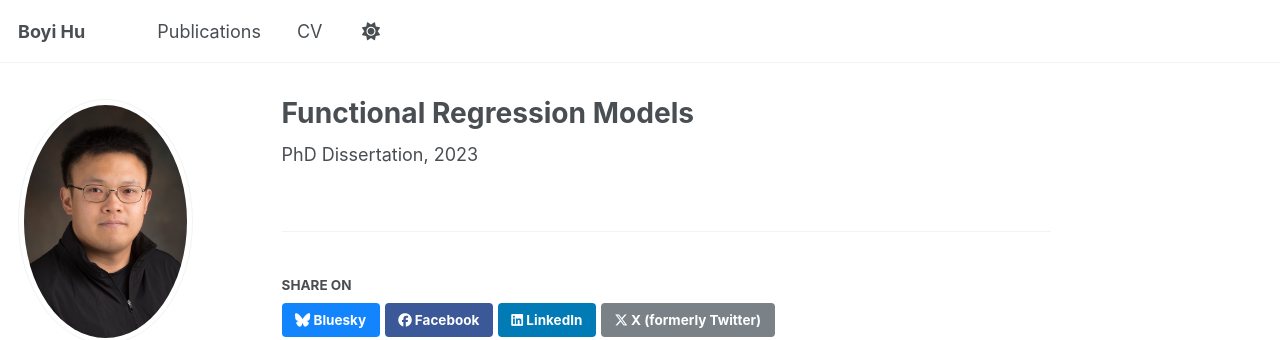
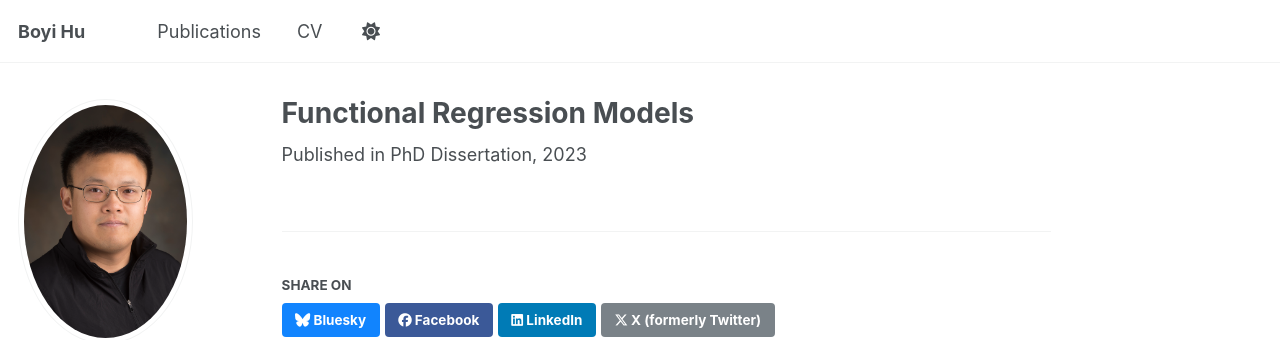
Before and after one commit to BoyiHu673/BoyiHu673.github.io, a Jekyll site: the page built from _publications/PhD_thesis.md, in a window 1280 px wide. Shown: the top 340 px of the page. Built offline with Jekyll 4.4.1, drawn with Linux system fonts in a browser that asks for light colours; a script that is not in the unit is left out.

Commit message:
Update single.html

```diff
--- a/_layouts/single.html
+++ b/_layouts/single.html
@@ -37,9 +37,7 @@ layout: default
         {% if page.collection == 'teaching' %}
           <p> {{ page.type }}, <i>{{ page.venue }}</i>, {{ page.date | default: "1900-01-01" | date: "%Y" }} </p>
         {% elsif page.venue and page.date %}
-          {{ page.venue }}, {{ page.date | default: "1900-01-01" | date: "%Y" }}
-        {% elsif page.status and page.date %}
-          {{ page.status }}, {{ page.date | default: "1900-01-01" | date: "%Y" }}
+          Published in {{ page.venue }}, {{ page.date | default: "1900-01-01" | date: "%Y" }}
         {% elsif page.date %}
           <p class="page__date"><strong><i class="fa fa-fw fa-calendar" aria-hidden="true"></i> {{ site.data.ui-text[site.locale].date_label | default: "Published:" }}</strong> <time datetime="{{ page.date | date_to_xmlschema }}">{{ page.date | default: "1900-01-01" | date: "%B %d, %Y" }}</time></p>
         {% endif %}
```
